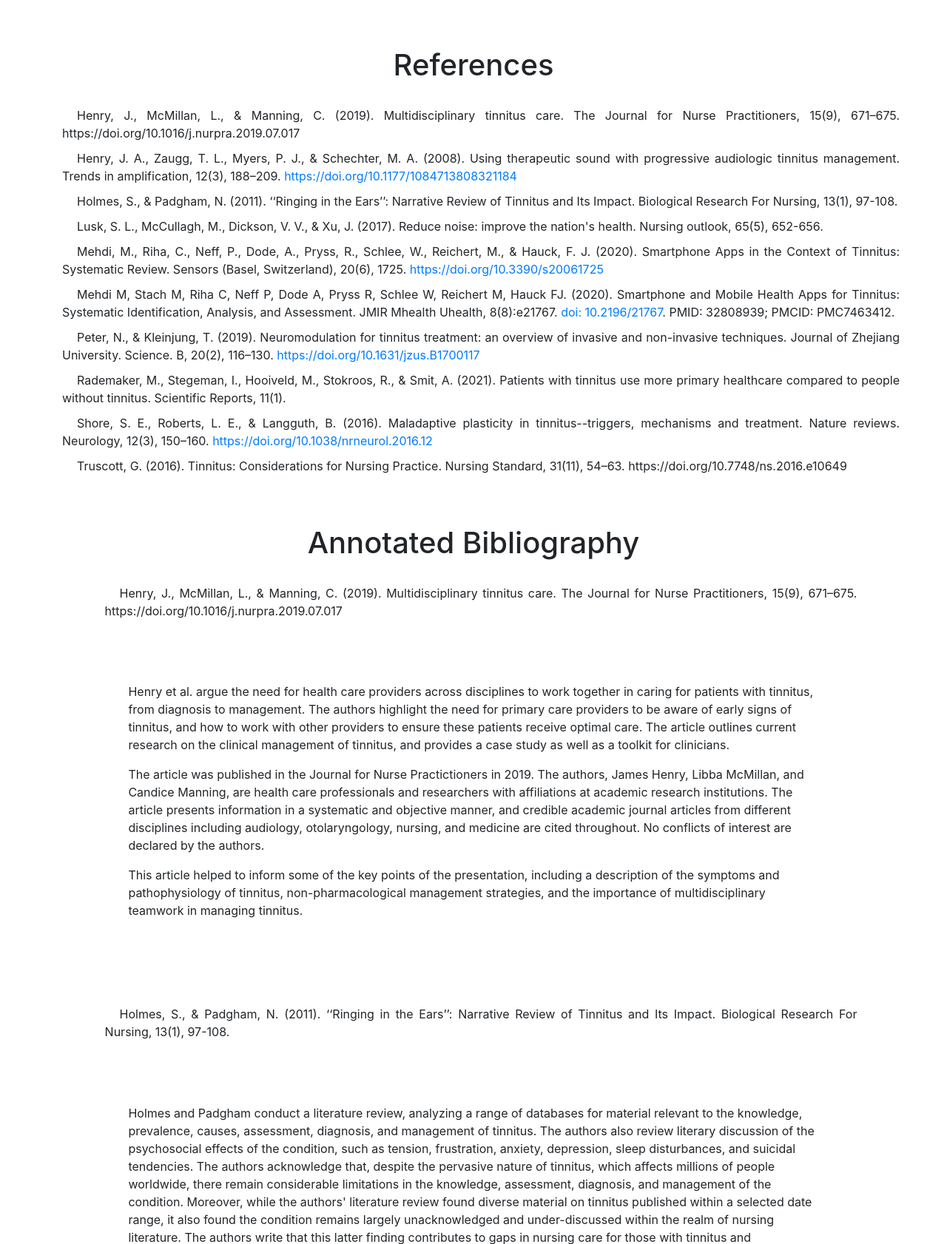
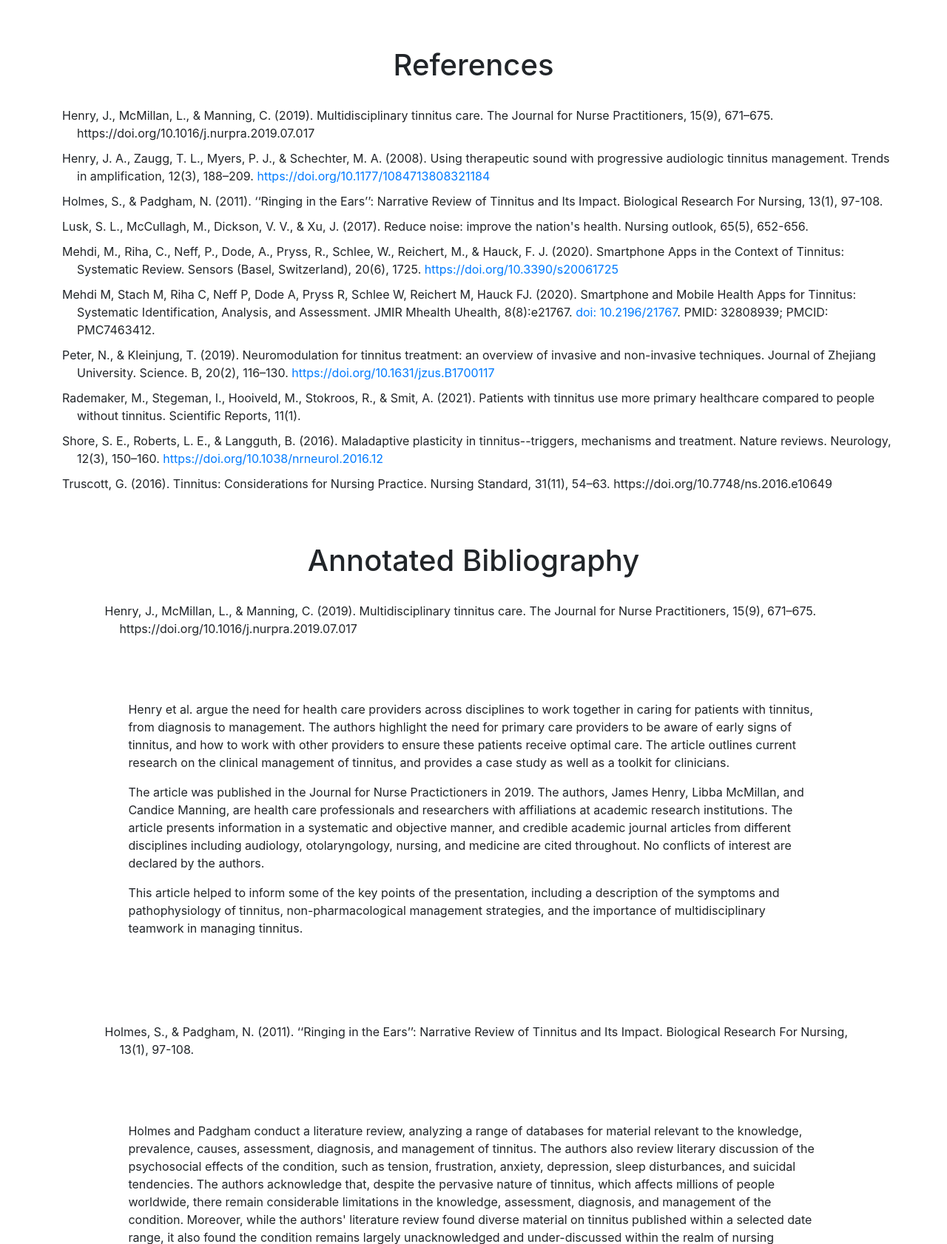
Before and after one commit to Jehaleyii/tinnitus, a Flask app: page /references in a window 1280 px wide. Shown: the part 66-1748 px from the top of the page at 74% size. Run offline with Flask 3, Linux system fonts and the light colour scheme; some libraries are stand-ins or nearby versions.

Commit message:
Update references.html

```diff
--- a/api/templates/references.html
+++ b/api/templates/references.html
@@ -57,15 +57,13 @@
     <h1 style="text-align: center;">References</h1>
     <br>
     <style>
-.apa-references {
-    margin-left: 20px;
-    text-align: justify;
-}
-
-.apa-references p {
-    text-indent: 20px;
-    margin-bottom: 10px;
-}
+    .apa-references {
+        margin-left: 20px;
+    }
+    .apa-references p {
+        text-indent: -20px;
+        margin-left: 20px;
+        margin-bottom: 10px;
 </style>
 </head>
 <body>
```
